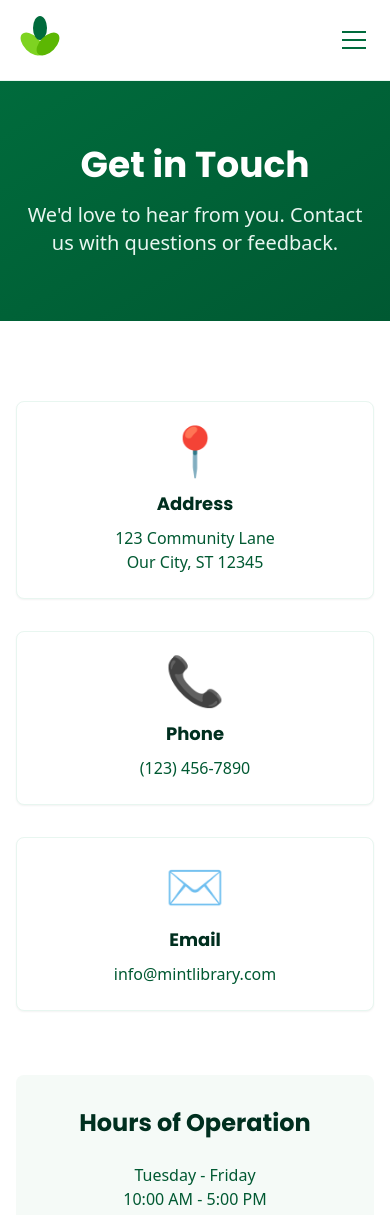
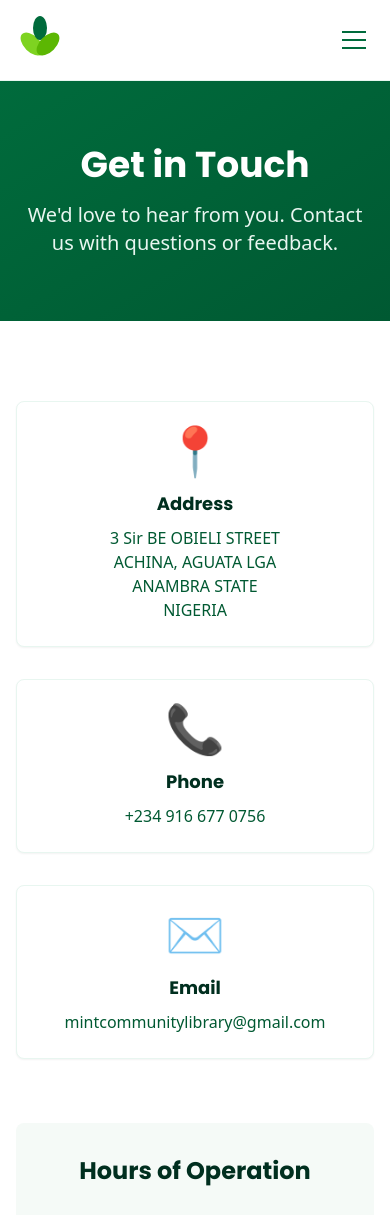
Before and after one commit to bigboss3953/mint-community-library, a Next.js app: page /contact in a window 390 px wide. Shown: the top 1215 px of the page. Built offline with nearby package versions, Linux system fonts and the light colour scheme.

Commit message:
Update contact page with correct address, phone, email and direct message sending to mintcommunitylibrary@gmail.com

```diff
--- a/app/(pages)/contact/page.tsx
+++ b/app/(pages)/contact/page.tsx
@@ -19,8 +19,9 @@ export default function Contact() {
 
   const handleSubmit = (e: React.FormEvent) => {
     e.preventDefault()
-    console.log('Form submitted:', formData)
-    alert('Thank you for your message! We\'ll get back to you soon.')
+    // Send message to email
+    const mailtoLink = `mailto:mintcommunitylibrary@gmail.com?subject=Message from ${formData.name}&body=${encodeURIComponent(`Name: ${formData.name}\nEmail: ${formData.email}\nPhone: ${formData.phone}\n\nMessage:\n${formData.message}`)}`
+    window.location.href = mailtoLink
     setFormData({ name: '', email: '', phone: '', message: '' })
   }
 
@@ -45,8 +46,10 @@ export default function Contact() {
               <div className="text-5xl mb-4">📍</div>
               <h3 className="font-heading font-bold text-lg text-mint-900 mb-2">Address</h3>
               <p className="text-mint-700">
-                123 Community Lane<br />
-                Our City, ST 12345
+                3 Sir BE OBIELI STREET<br />
+                ACHINA, AGUATA LGA<br />
+                ANAMBRA STATE<br />
+                NIGERIA
               </p>
             </div>
 
@@ -55,8 +58,8 @@ export default function Contact() {
               <div className="text-5xl mb-4">📞</div>
               <h3 className="font-heading font-bold text-lg text-mint-900 mb-2">Phone</h3>
               <p className="text-mint-700">
-                <a href="tel:+1234567890" className="hover:text-mint-600">
-                  (123) 456-7890
+                <a href="tel:+2349166770756" className="hover:text-mint-600">
+                  +234 916 677 0756
                 </a>
               </p>
             </div>
@@ -66,8 +69,8 @@ export default function Contact() {
               <div className="text-5xl mb-4">✉️</div>
               <h3 className="font-heading font-bold text-lg text-mint-900 mb-2">Email</h3>
               <p className="text-mint-700">
-                <a href="mailto:info@mintlibrary.com" className="hover:text-mint-600">
-                  info@mintlibrary.com
+                <a href="mailto:mintcommunitylibrary@gmail.com" className="hover:text-mint-600">
+                  mintcommunitylibrary@gmail.com
                 </a>
               </p>
             </div>
```
